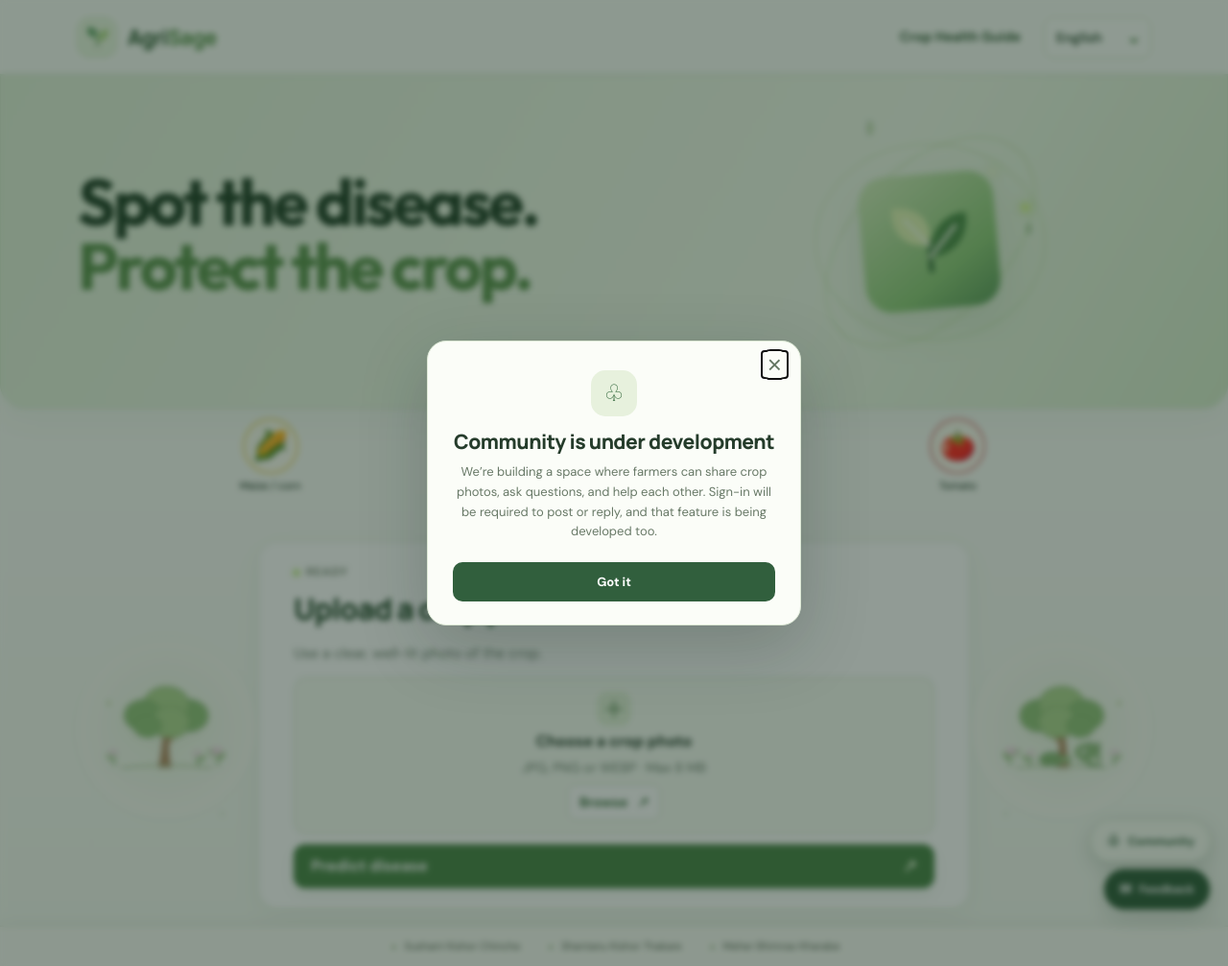
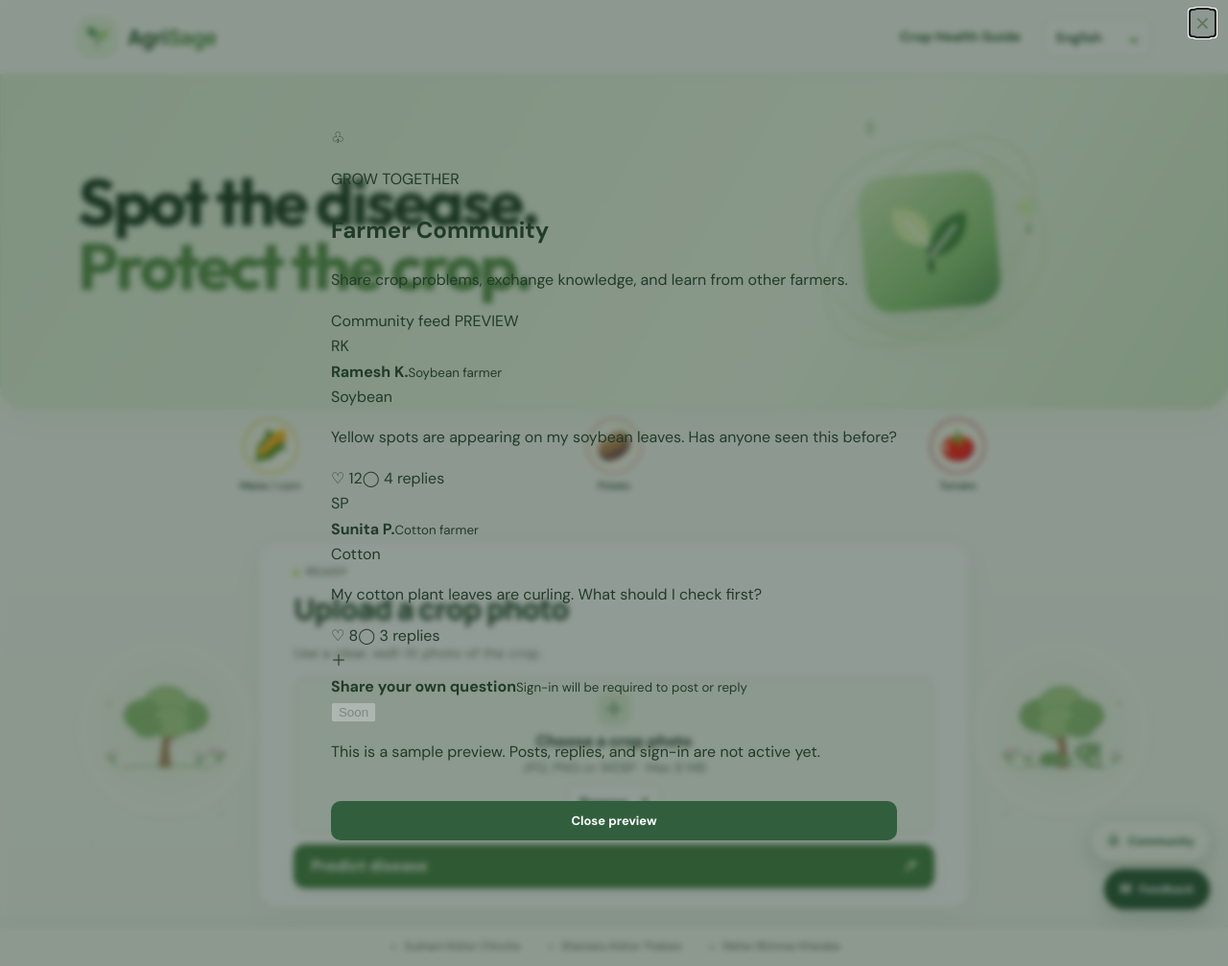
Before and after one commit to schinche735-hash/AgriSage, a Flask app: page / in a window 1280 px wide, after a click that opens the changed part. Shown: the whole page at 96% size. Run offline with Flask 3, Linux system fonts and the light colour scheme; data that the repository does not hold is empty; some libraries are stand-ins or nearby versions.

Commit message:
Show community feed preview with sample farmer posts

```diff
--- a/templates/index.html
+++ b/templates/index.html
@@ -133,15 +133,37 @@
   <span aria-hidden="true">♧</span>
   {% if lang == 'hi' %}समुदाय{% elif lang == 'mr' %}समुदाय{% else %}Community{% endif %}
 </button>
-<div class="feedback-backdrop" id="community-notice" role="dialog" aria-modal="true" aria-labelledby="community-title" hidden>
-  <section class="feedback-notice-card">
+<div class="feedback-backdrop community-backdrop" id="community-notice" role="dialog" aria-modal="true" aria-labelledby="community-title" hidden>
+  <section class="community-preview">
     <button class="feedback-close" id="community-close" type="button" aria-label="{% if lang == 'hi' %}बंद करें{% elif lang == 'mr' %}बंद करा{% else %}Close{% endif %}">×</button>
-    <span class="feedback-notice-icon" aria-hidden="true">♧</span>
-    <h2 id="community-title">{% if lang == 'hi' %}कम्युनिटी सुविधा विकसित हो रही है{% elif lang == 'mr' %}कम्युनिटी सुविधा विकसित होत आहे{% else %}Community is under development{% endif %}</h2>
-    <p>{% if lang == 'hi' %}हम किसानों के लिए एक समुदाय बना रहे हैं जहाँ वे फसल की तस्वीरें साझा कर सकेंगे और एक-दूसरे की मदद कर सकेंगे। पोस्ट करने और जवाब देने के लिए लॉगिन की सुविधा भी विकसित की जाएगी।{% elif lang == 'mr' %}आम्ही शेतकऱ्यांसाठी असे समुदाय तयार करत आहोत जिथे ते पिकांचे फोटो शेअर करून एकमेकांना मदत करू शकतील. पोस्ट आणि उत्तरांसाठी लॉगिनची सुविधाही विकसित केली जाईल.{% else %}We’re building a space where farmers can share crop photos, ask questions, and help each other. Sign-in will be required to post or reply, and that feature is being developed too.{% endif %}</p>
-    <button class="feedback-ok" id="community-ok" type="button">{% if lang == 'hi' %}ठीक है{% elif lang == 'mr' %}ठीक आहे{% else %}Got it{% endif %}</button>
+    <header class="community-preview-header">
+      <span class="community-mark" aria-hidden="true">♧</span>
+      <div><p class="community-eyebrow">{% if lang == 'hi' %}किसानों से, किसानों के लिए{% elif lang == 'mr' %}शेतकऱ्यांसाठी, शेतकऱ्यांकडून{% else %}GROW TOGETHER{% endif %}</p>
+      <h2 id="community-title">{% if lang == 'hi' %}किसान समुदाय{% elif lang == 'mr' %}शेतकरी समुदाय{% else %}Farmer Community{% endif %}</h2>
+      <p>{% if lang == 'hi' %}फसल की समस्याएँ साझा करें और एक-दूसरे से सीखें।{% elif lang == 'mr' %}पिकांच्या समस्या शेअर करा आणि एकमेकांकडून शिका.{% else %}Share crop problems, exchange knowledge, and learn from other farmers.{% endif %}</p></div>
+    </header>
+    <div class="community-preview-toolbar">
+      <span>{% if lang == 'hi' %}समुदाय फ़ीड{% elif lang == 'mr' %}समुदाय पोस्ट{% else %}Community feed{% endif %}</span>
+      <span class="community-preview-badge">{% if lang == 'hi' %}पूर्वावलोकन{% elif lang == 'mr' %}पूर्वावलोकन{% else %}PREVIEW{% endif %}</span>
+    </div>
+    <div class="community-demo-posts">
+      <article class="community-demo-post">
+        <div class="community-post-top"><span class="community-avatar avatar-green">RK</span><div><strong>Ramesh K.</strong><small>{% if lang == 'hi' %}सोयाबीन किसान{% elif lang == 'mr' %}सोयाबीन शेतकरी{% else %}Soybean farmer{% endif %}</small></div><span class="community-crop-tag">Soybean</span></div>
+        <p>{% if lang == 'hi' %}मेरी सोयाबीन की पत्तियों पर पीले धब्बे दिख रहे हैं। क्या किसी को इसका कारण पता है?{% elif lang == 'mr' %}माझ्या सोयाबीनच्या पानांवर पिवळे डाग दिसत आहेत. याचे कारण कोणाला माहीत आहे का?{% else %}Yellow spots are appearing on my soybean leaves. Has anyone seen this before?{% endif %}</p>
+        <div class="community-post-meta"><span>♡ 12</span><span>◯ 4 {% if lang == 'hi' %}जवाब{% elif lang == 'mr' %}उत्तरे{% else %}replies{% endif %}</span></div>
+      </article>
+      <article class="community-demo-post">
+        <div class="community-post-top"><span class="community-avatar avatar-gold">SP</span><div><strong>Sunita P.</strong><small>{% if lang == 'hi' %}कपास किसान{% elif lang == 'mr' %}कापूस शेतकरी{% else %}Cotton farmer{% endif %}</small></div><span class="community-crop-tag">Cotton</span></div>
+        <p>{% if lang == 'hi' %}कपास के पौधों की पत्तियाँ मुड़ रही हैं। मुझे किन बातों की जाँच करनी चाहिए?{% elif lang == 'mr' %}कापसाच्या झाडांची पाने वाकडी होत आहेत. मी काय तपासावे?{% else %}My cotton plant leaves are curling. What should I check first?{% endif %}</p>
+        <div class="community-post-meta"><span>♡ 8</span><span>◯ 3 {% if lang == 'hi' %}जवाब{% elif lang == 'mr' %}उत्तरे{% else %}replies{% endif %}</span></div>
+      </article>
+    </div>
+    <div class="community-preview-compose"><span aria-hidden="true">＋</span><div><strong>{% if lang == 'hi' %}अपना सवाल साझा करें{% elif lang == 'mr' %}तुमचा प्रश्न शेअर करा{% else %}Share your own question{% endif %}</strong><small>{% if lang == 'hi' %}पोस्ट करने के लिए लॉगिन आवश्यक होगा{% elif lang == 'mr' %}पोस्ट करण्यासाठी लॉगिन आवश्यक असेल{% else %}Sign-in will be required to post or reply{% endif %}</small></div><button type="button" disabled>{% if lang == 'hi' %}जल्द{% elif lang == 'mr' %}लवकरच{% else %}Soon{% endif %}</button></div>
+    <p class="community-preview-note">{% if lang == 'hi' %}यह एक नमूना पूर्वावलोकन है। पोस्ट और लॉगिन अभी उपलब्ध नहीं हैं।{% elif lang == 'mr' %}हे नमुना पूर्वावलोकन आहे. पोस्ट आणि लॉगिन अद्याप उपलब्ध नाहीत.{% else %}This is a sample preview. Posts, replies, and sign-in are not active yet.{% endif %}</p>
+    <button class="feedback-ok" id="community-ok" type="button">{% if lang == 'hi' %}बंद करें{% elif lang == 'mr' %}बंद करा{% else %}Close preview{% endif %}</button>
   </section>
 </div>
+
 <button class="feedback-launcher" id="feedback-launcher" type="button" aria-haspopup="dialog" aria-controls="feedback-notice">
   <span aria-hidden="true">✉</span>
   {% if lang == 'hi' %}फ़ीडबैक{% elif lang == 'mr' %}अभिप्राय{% else %}Feedback{% endif %}
```
